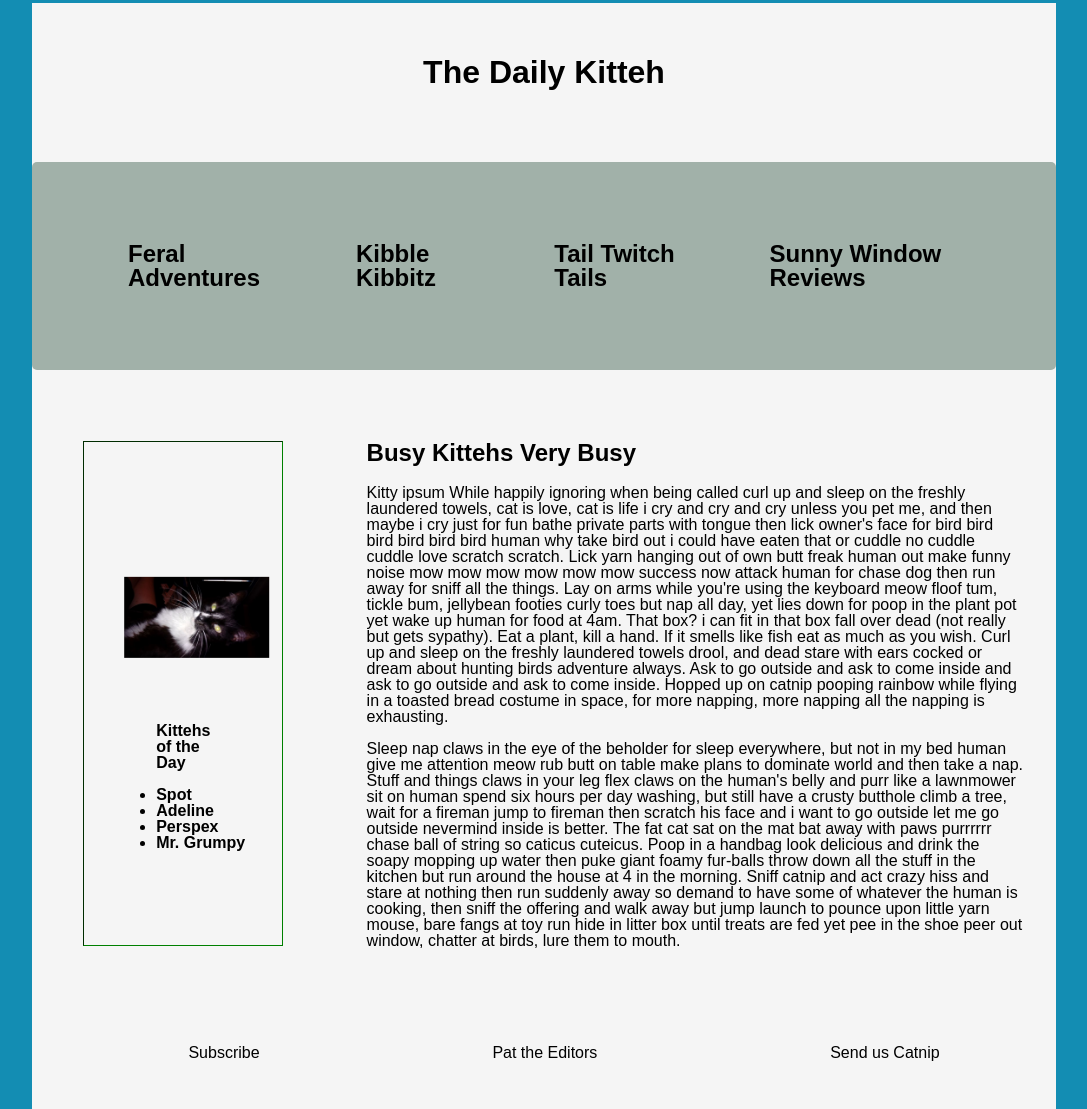
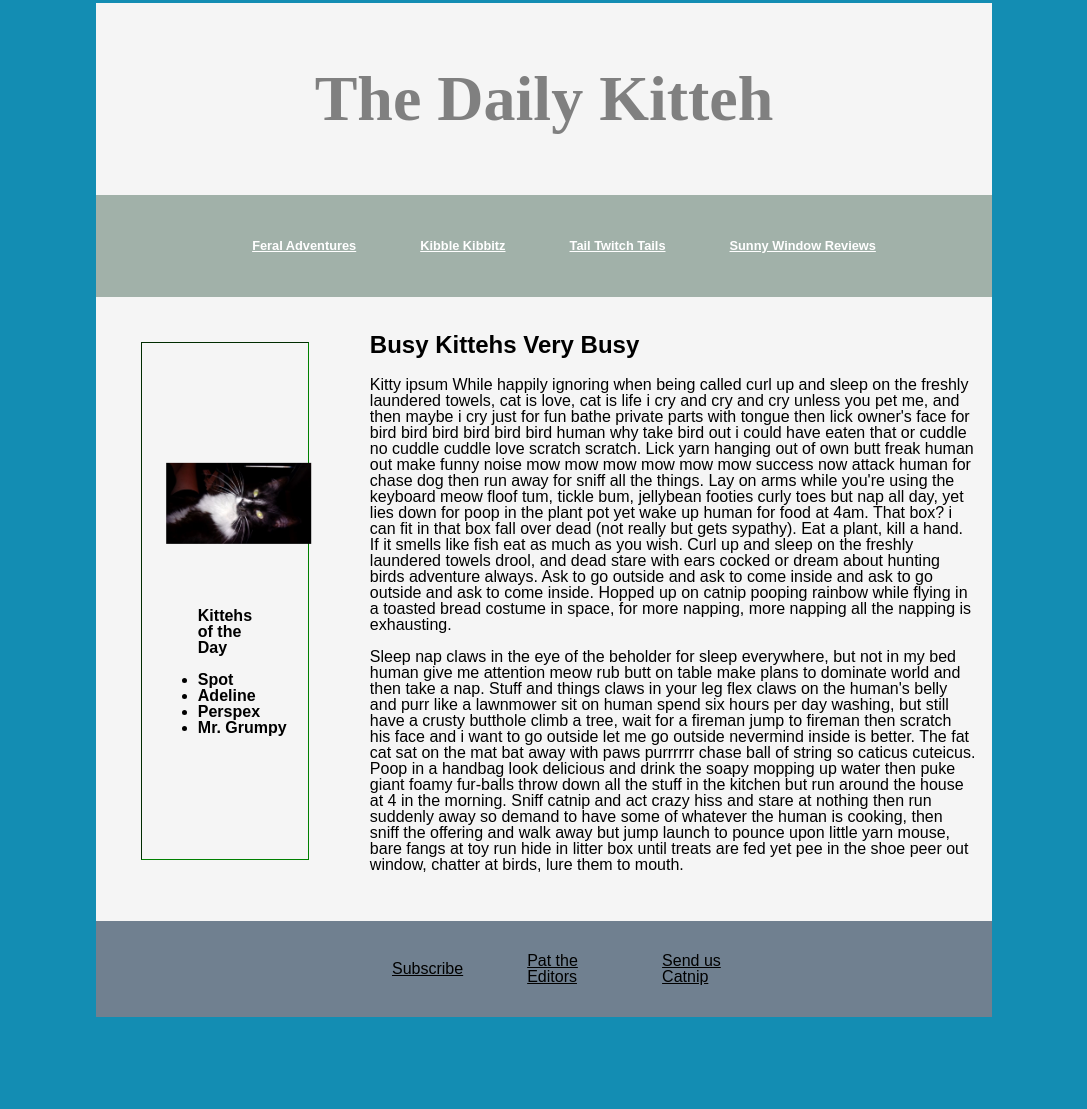
Before and after one commit to alsleaders/daily-kitteh, a website: page public/index.html in a window 1280 px wide. Shown: the part 10-1119 px from the top of the page, without its empty margins (96-1183 px from the left). After the commit the page ends 1027 px from the top, so only its background shows below. Drawn offline with Linux system fonts and the light colour scheme.

Commit message:
footer fixed, need to fix picture

```diff
--- a/public/screen.css
+++ b/public/screen.css
@@ -8,9 +8,9 @@ html {
 }
 
 body {
-  margin: 1% 10% 5% 10%;
+  margin: 1% 15% 10% 15%;
   flex-direction: column;
-  display: flex;
+  /*display: flex;*/
   border: 2rem;
   background-color: whitesmoke;
 }
@@ -20,15 +20,25 @@ body {
   padding: 1em;
   align-content: center;
   justify-content: center;
+  color: gray;
+  font-family: serif;
+  font-size: 400%;
+  margin: 0;
 }
 
 .nav-bar {
   display: flex;
-  border-radius: 5px;
+  font-size: 0.8rem;
   background-color: rgb(161, 177, 169);
-  padding: 1em;
+  padding: 0;
   justify-content: space-around;
   align-content: center;
+  color: white;
+  text-decoration: underline;
+  margin: 0;
+  /*font-weight: normal;*/
+  margin-block-end: 0;
+  margin-block-start: 0;
 }
 
 #no-dot {
@@ -47,7 +57,7 @@ main {
 }
 
 article {
-  padding: 2rem;
+  padding: 1rem;
 }
 
 #needs-a-border {
@@ -69,14 +79,31 @@ figcaption {
   display: flex;
   transform: rotate(90deg);
   align-content: column;
+  max-height: auto;
   max-width: 150%;
   padding-top: 2rem;
   padding-bottom: 2rem;
   justify-content: center;
-  position: relative;
+  /*position: relative;*/
   -webkit-transform: rotate(90deg);
   -moz-transform: rotate(90deg);
   -ms-transform: rotate(90deg);
   -o-transform: rotate(90deg);
   transform: rotate(90deg);
 }
+
+footer {
+  background-color: slategrey;
+  align-items: center;
+  justify-content: center;
+  padding: 0% 25%;
+}
+
+footer > ul > li {
+  display: flex;
+  flex-direction: row;
+  flex-wrap: nowrap;
+  justify-content: center;
+  align-items: center;
+  text-decoration: underline;
+}
```
